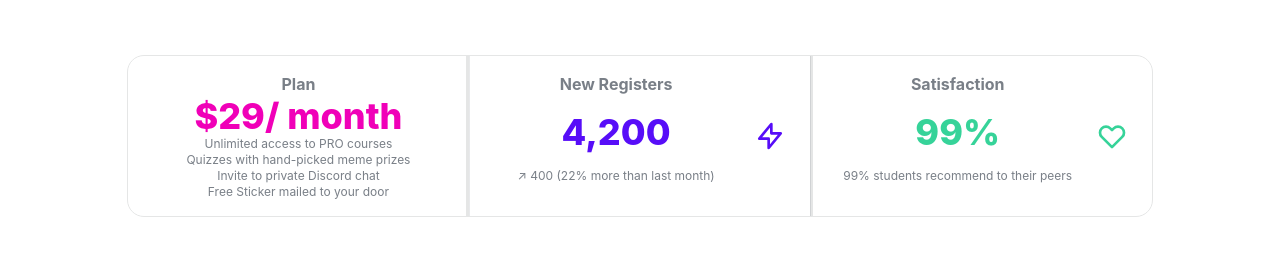
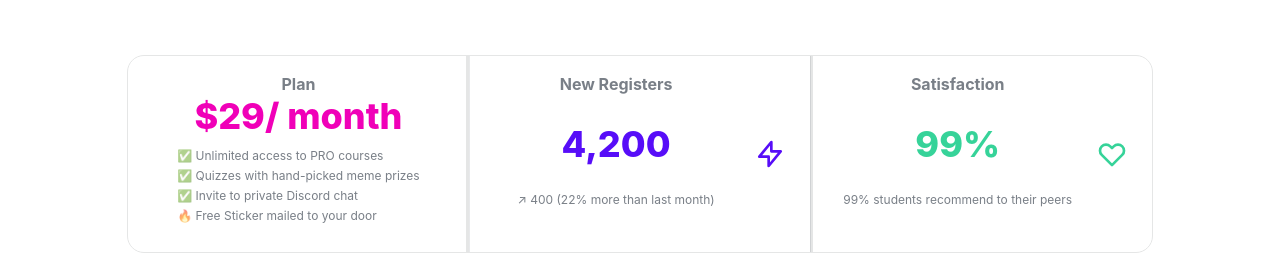
Before and after one commit to NaimurRahman3954/service-review, a React (Create React App) app: page /home in a window 1280 px wide. Shown: the part 1720-1994 px from the top of the page. Built offline with nearby package versions, Linux system fonts and the light colour scheme; no server answers.

Commit message:
course page updated

```diff
--- a/src/components/Pricing.js
+++ b/src/components/Pricing.js
@@ -22,10 +22,14 @@ const Pricing = () => {
           </div> */}
           <div className="stat-title font-bold">Plan</div>
           <div className="stat-value text-secondary">$29/ month</div>
-          <div className="stat-desc">Unlimited access to PRO courses</div>
-          <div className="stat-desc">Quizzes with hand-picked meme prizes</div>
-          <div className="stat-desc">Invite to private Discord chat</div>
-          <div className="stat-desc">Free Sticker mailed to your door</div>
+          <div className="flex flex-col gap-1 text-start w-fit mx-auto bg-slate-40 my-3">
+            <div className="stat-desc">✅ Unlimited access to PRO courses</div>
+            <div className="stat-desc">
+              ✅ Quizzes with hand-picked meme prizes
+            </div>
+            <div className="stat-desc">✅ Invite to private Discord chat</div>
+            <div className="stat-desc">🔥 Free Sticker mailed to your door</div>
+          </div>
         </div>
 
         <div className="stat outline outline-t-1  outline-base-300">
```
